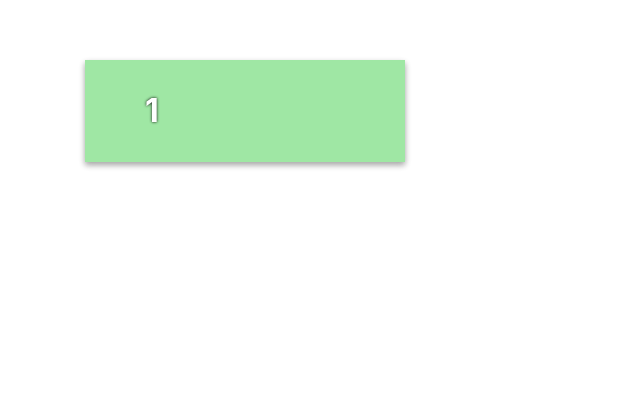
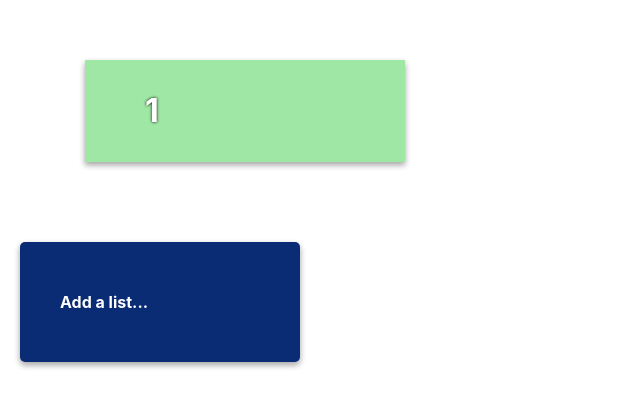
Before and after one commit to bum752/trello-clone, a React (Create React App) app: page /1 in a window 1280 px wide. Shown: the top 408 px of the page, without its empty margins (0-640 px from the left). Built offline with nearby package versions, Linux system fonts and the light colour scheme.

Commit message:
보드의 리스트 컴포넌트 추가

```diff
--- a/src/component/BoardItem.js
+++ b/src/component/BoardItem.js
@@ -1,5 +1,6 @@
 import React from 'react';
 import styled from 'styled-components';
+import BoardListCard from './BoardListCard';
 
 const BoardItemDiv = styled.div`
   padding: 60px 35px;
@@ -20,11 +21,14 @@ const BoardTitleDiv = styled.div`
 class BoardItem extends React.Component {
   render() {
     return (
-      <BoardItemDiv>
-        <BoardTitleDiv>
-          <h1>{this.props.match.params.boardId}</h1>
-        </BoardTitleDiv>
-      </BoardItemDiv>
+      <>
+        <BoardItemDiv>
+          <BoardTitleDiv>
+            <h1>{this.props.match.params.boardId}</h1>
+          </BoardTitleDiv>
+        </BoardItemDiv>
+        <BoardListCard></BoardListCard>
+      </>
     );
   }
 }
--- /dev/null
+++ b/src/component/BoardListCard.js
@@ -0,0 +1,68 @@
+import React from 'react';
+import styled from 'styled-components';
+
+const AddListDiv = styled.div`
+  display: flex;
+  margin: 20px;
+  padding: 10px 40px;
+  background-color: #0a2c74;
+  box-shadow: 0 3px 6px rgba(0, 0, 0, 0.16), 0 3px 6px rgba(0, 0, 0, 0.23);
+  align-items: center;
+  width: 200px;
+  height: 100px;
+  border-radius: 5px;
+  color: white;
+  font-weight: 900;
+  cursor: pointer;
+`;
+
+const ClickedAddListDiv = styled.div`
+  display: flex;
+  margin: 20px;
+  padding: 10px 40px;
+  width: 200px;
+  height: 100px;
+  background-color: rgba(255, 255, 255, 0.45);
+  box-shadow: 0 10px 20px rgba(0, 0, 0, 0.19), 0 6px 6px rgba(0, 0, 0, 0.23);
+`;
+
+const AddListInput = styled.input`
+  padding: 11px 15px;
+  border-radius: 5px;
+  border: 2.5px solid rgba(255, 255, 255, 0.8);
+  box-shadow: 0 3px 3px rgba(0, 0, 0, 0.16), 0 3px 3px rgba(0, 0, 0, 0.23);
+  width: 100%;
+`;
+
+class BoardListCard extends React.Component {
+  constructor(props) {
+    super(props);
+    this.state = {
+      newList: false
+    };
+
+    this.handleCreateNewListDivClick = this.handleCreateNewListDivClick.bind(this);
+  }
+
+  handleCreateNewListDivClick() {
+    this.setState({ newList: true });
+  }
+
+  render() {
+    return (
+      <>
+        {this.state.newList ? (
+          <ClickedAddListDiv>
+            <AddListInput type="text" placeholder="add a list"></AddListInput>
+          </ClickedAddListDiv>
+        ) : (
+          <AddListDiv onClick={this.handleCreateNewListDivClick}>
+            <h4>Add a list...</h4>
+          </AddListDiv>
+        )}
+      </>
+    );
+  }
+}
+
+export default BoardListCard;
```
